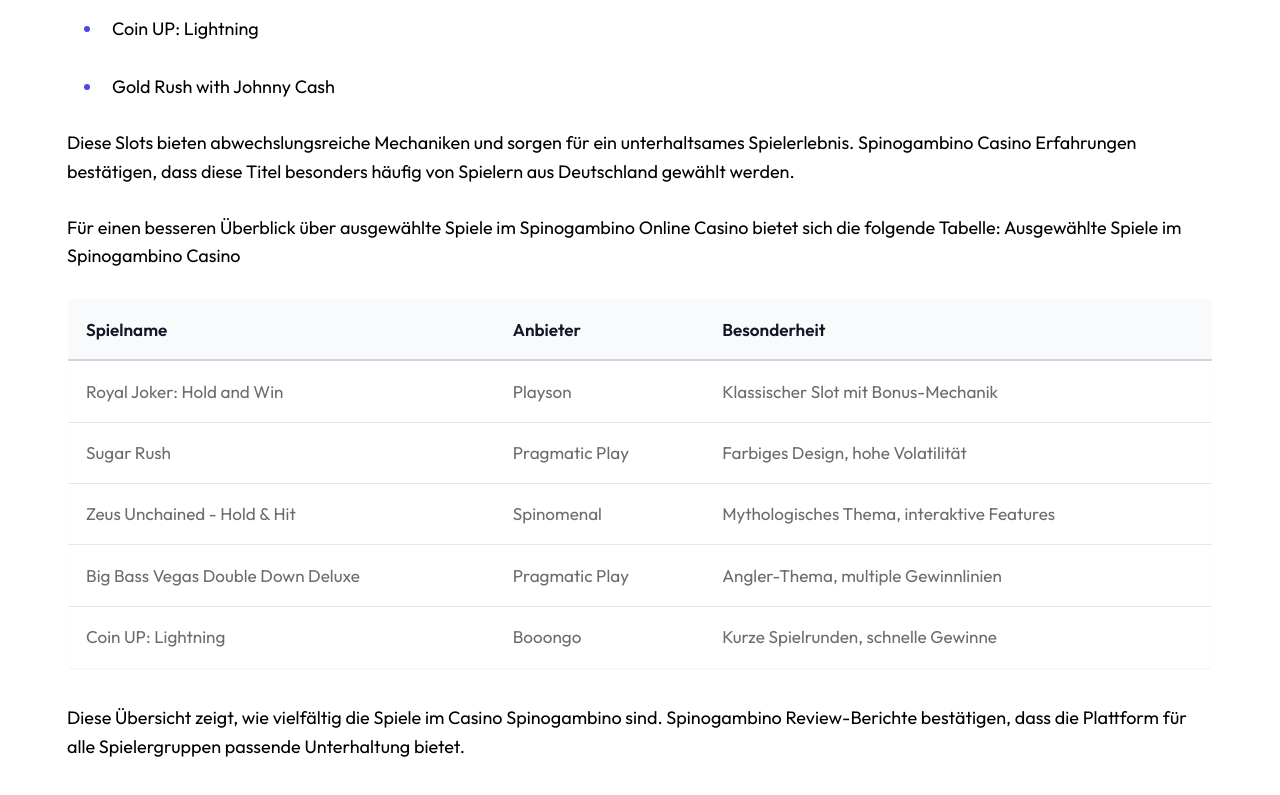
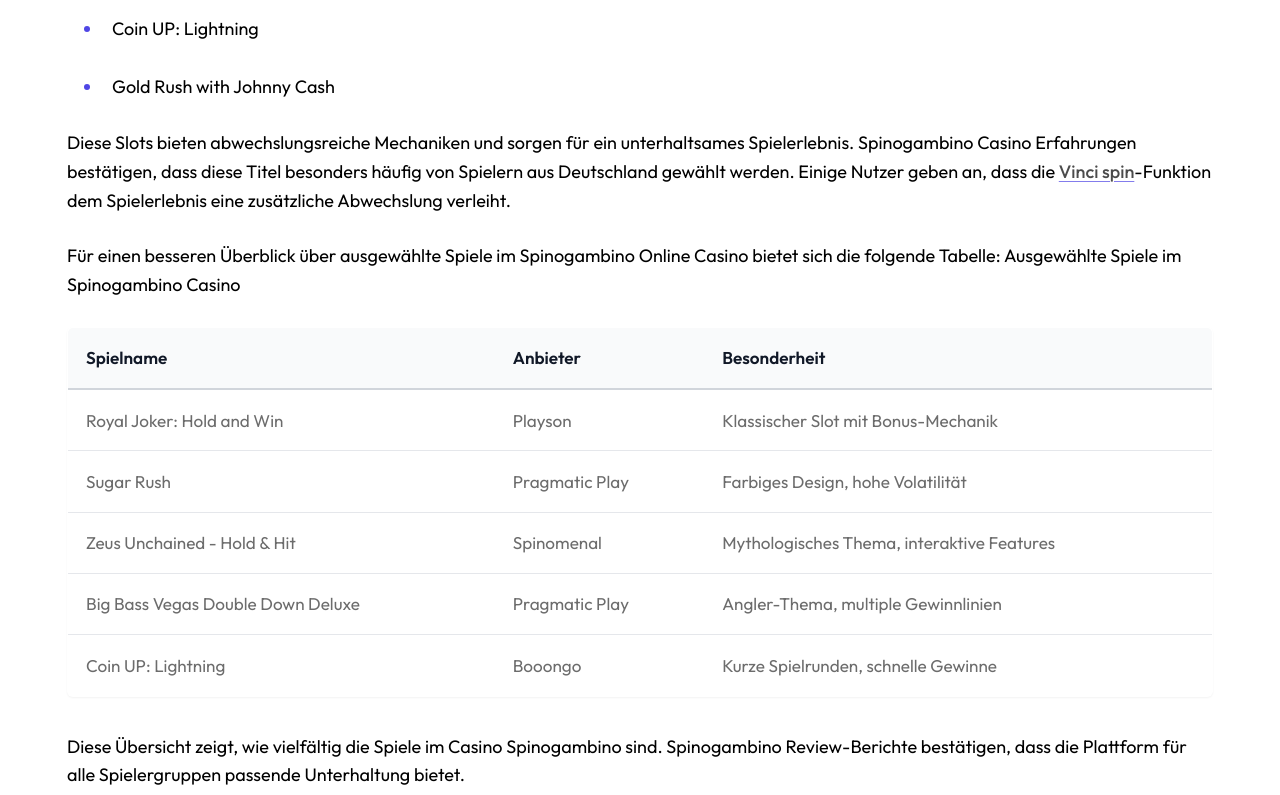
Before and after one commit to rvn-96/spino-gambino-casino.com.de, a plain HTML site: page index.html in a window 1280 px wide. Shown: the part 1680-2475 px from the top of the page. Drawn offline with Linux system fonts and the light colour scheme.

Commit message:
Update index.html

```diff
--- a/index.html
+++ b/index.html
@@ -241,7 +241,7 @@ Animationen aus.</p>
 <p>Diese Slots bieten abwechslungsreiche Mechaniken und sorgen für ein
 unterhaltsames Spielerlebnis. Spinogambino Casino Erfahrungen
 bestätigen, dass diese Titel besonders häufig von Spielern aus
-Deutschland gewählt werden.</p>
+Deutschland gewählt werden. Einige Nutzer geben an, dass die <a href="https://vinci-spin.de" title="Vinci spin">Vinci spin</a>-Funktion dem Spielerlebnis eine zusätzliche Abwechslung verleiht.</p>
 <p>Für einen besseren Überblick über ausgewählte Spiele im Spinogambino
 Online Casino bietet sich die folgende Tabelle: Ausgewählte Spiele im
 Spinogambino Casino</p>
```
